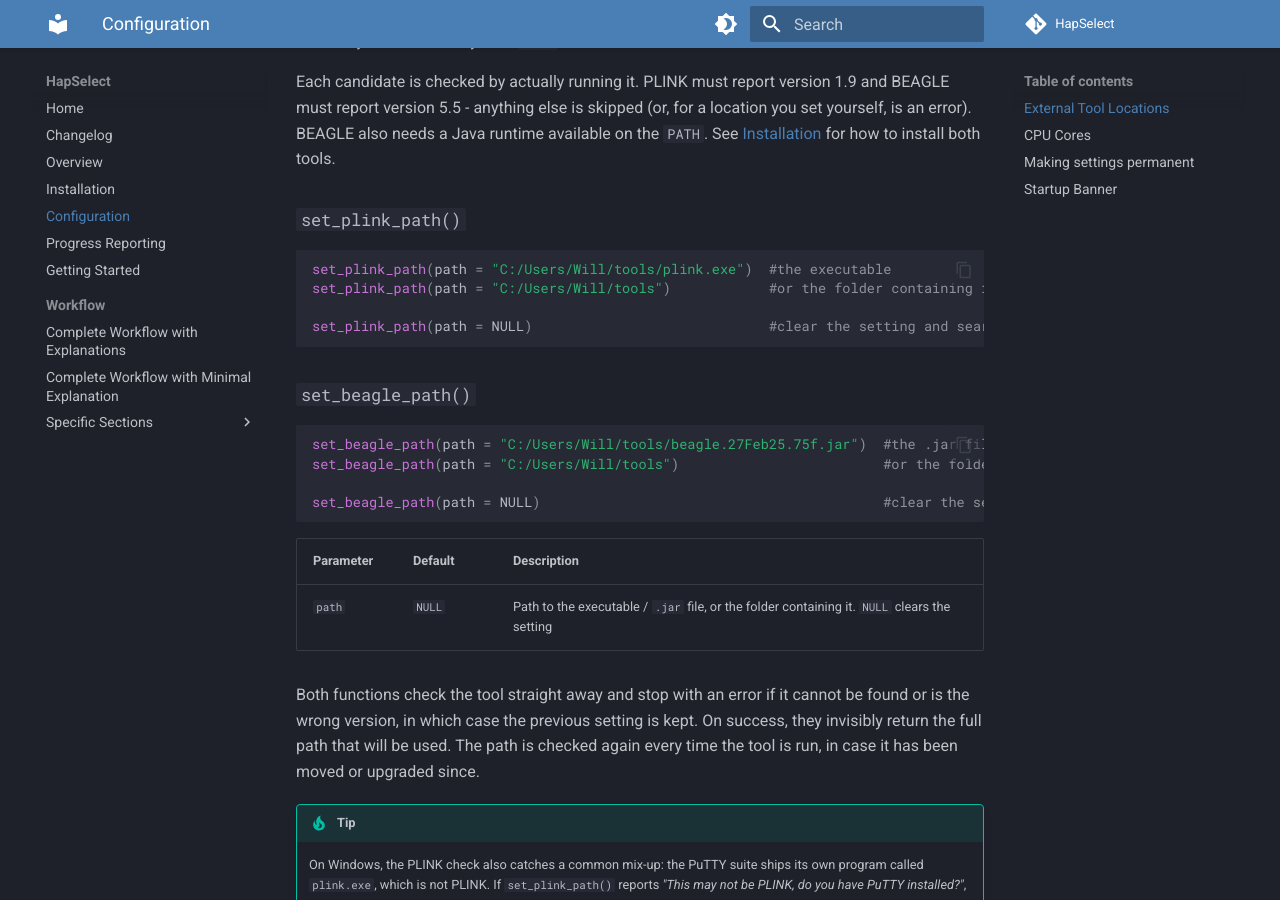
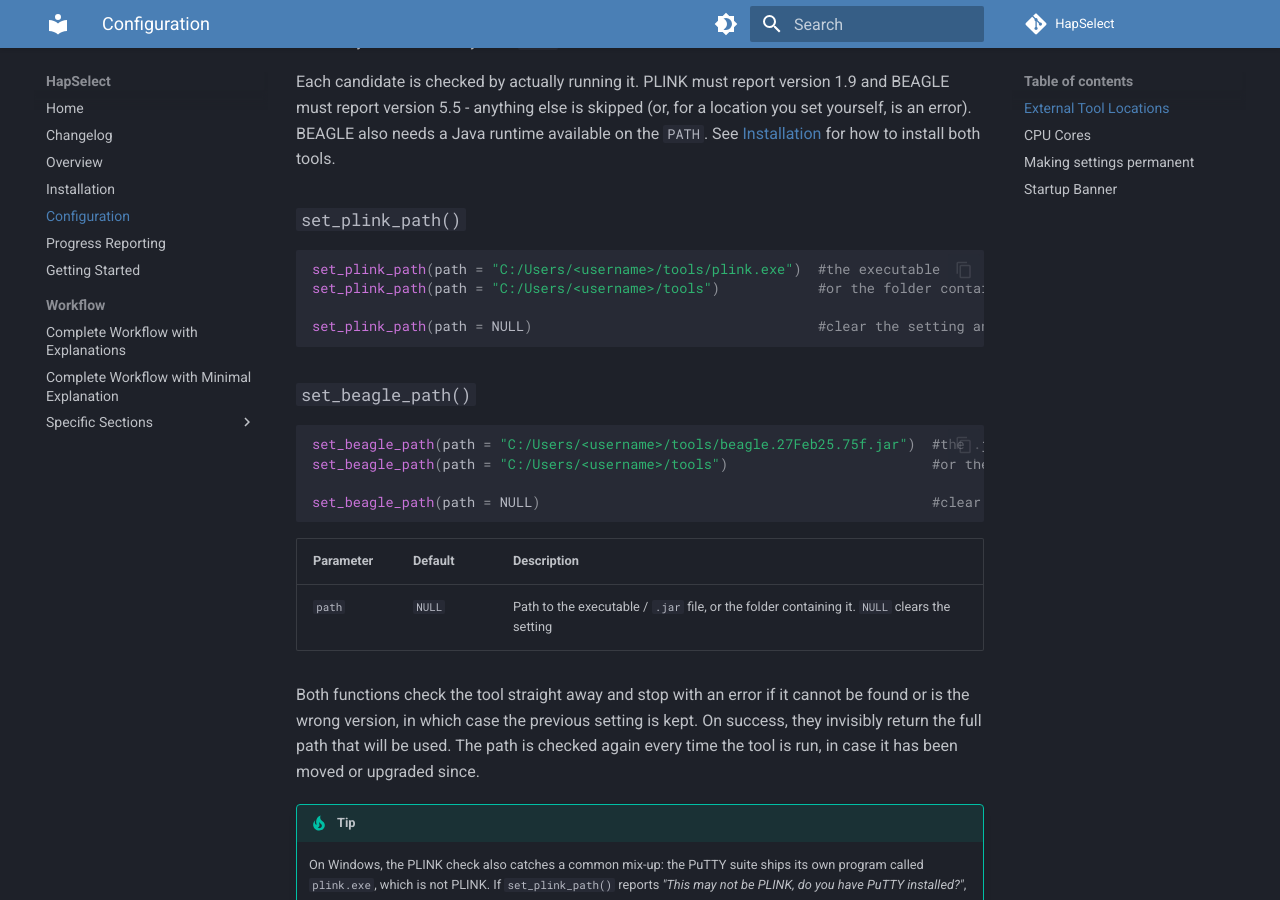
Before and after one commit to wrshf7/HapSelect-Docs, an MkDocs documentation site: the page built from docs/configuration.md, in a window 1280 px wide and 900 px high, scrolled down 837 px. Built offline with MkDocs 1.6.1 and Material for MkDocs 9.7.7, drawn with Linux system fonts in a browser that asks for light colours; comment, search, counter and statistics services are not loaded; the version menu is left out; some of the changed text lies outside the part shown.

Commit message:
Use a generic placeholder in example paths
Replace a personal user name in example file paths with <username> on
the Configuration and Installation pages.

Co-Authored-By: Claude Opus 5.5 <noreply@anthropic.com>

````diff
--- a/docs/configuration.md
+++ b/docs/configuration.md
@@ -26,19 +26,19 @@ Each candidate is checked by actually running it. PLINK must report version 1.9
 ### `set_plink_path()`
 
 ```r
-set_plink_path(path = "C:/Users/Will/tools/plink.exe")  #the executable
-set_plink_path(path = "C:/Users/Will/tools")            #or the folder containing it
+set_plink_path(path = "C:/Users/<username>/tools/plink.exe")  #the executable
+set_plink_path(path = "C:/Users/<username>/tools")            #or the folder containing it
 
-set_plink_path(path = NULL)                             #clear the setting and search automatically again
+set_plink_path(path = NULL)                                   #clear the setting and search automatically again
 ```
 
 ### `set_beagle_path()`
 
 ```r
-set_beagle_path(path = "C:/Users/Will/tools/beagle.27Feb25.75f.jar")  #the .jar file
-set_beagle_path(path = "C:/Users/Will/tools")                         #or the folder containing it
+set_beagle_path(path = "C:/Users/<username>/tools/beagle.27Feb25.75f.jar")  #the .jar file
+set_beagle_path(path = "C:/Users/<username>/tools")                         #or the folder containing it
 
-set_beagle_path(path = NULL)                                          #clear the setting and search automatically again
+set_beagle_path(path = NULL)                                                #clear the setting and search automatically again
 ```
 
 | Parameter | Default | Description |
@@ -102,8 +102,8 @@ Every setting above is stored as an R option, so you can apply them every time R
 
 ```r
 options(
-  HapSelect.plink_path  = "C:/Users/Will/tools/plink.exe",
-  HapSelect.beagle_path = "C:/Users/Will/tools/beagle.27Feb25.75f.jar",
+  HapSelect.plink_path  = "C:/Users/<username>/tools/plink.exe",
+  HapSelect.beagle_path = "C:/Users/<username>/tools/beagle.27Feb25.75f.jar",
   HapSelect.cpu_cores   = 4
 )
 ```
````
Also changed, not shown: docs/installation.md (+3 -3 lines).
